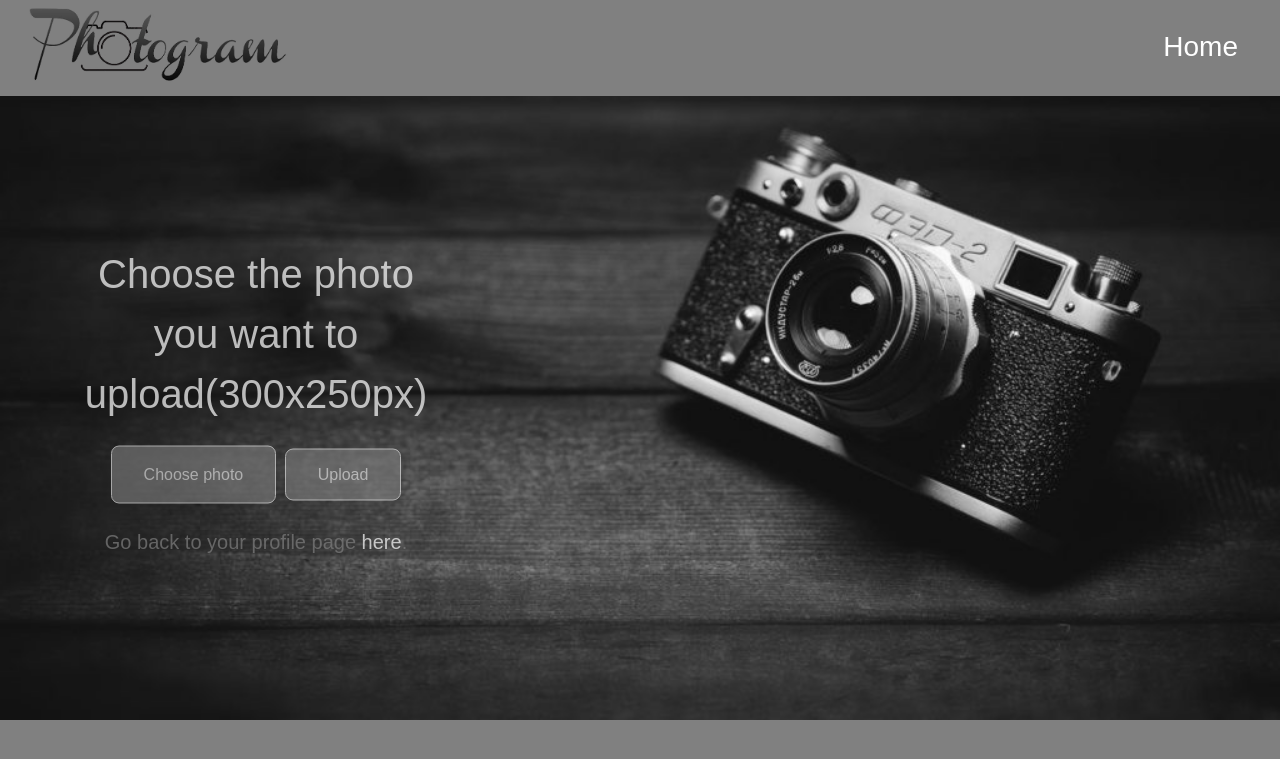
After one commit to inovas97/photogram, a PHP site: page /upload_avatar.php in a window 1280 px wide. The commit adds this page. Shown: the top 759 px of the page. Run offline with PHP 8.4, Linux system fonts and the light colour scheme; the visitor is signed in with stand-in values (Sample User, id 1).

Commit message:
eftiaxa to upload avatar

```diff
--- a/photographer.php
+++ b/photographer.php
@@ -56,7 +56,7 @@ if(array_key_exists('logout', $_POST)) {
                 echo '<img class="photographer_icon" src="assets/images/default_profil.png" style="width:20%" alt="Card image cap">';
             }
             else{
-                echo '<img class="photographer_icon" src="'.$photogrammer['profil_pick_dir'].'" alt="Card image cap">';
+                echo '<img class="photographer_icon" src="'.$photogrammer['profile_pick_dir'].'" alt="Card image cap">';
             }
             if($photogrammer['descr']==null){
                 echo '<p class="photographer_description">Enter description...</p>';
--- /dev/null
+++ b/upload_avatar.php
@@ -0,0 +1,39 @@
+<!DOCTYPE html>
+<html>
+    <head>
+        <title>Upload Photo</title>
+        <link rel="stylesheet" href="css/upload_styling.css">
+		<link rel="icon" href="assets/images/icon.png">
+    </head>
+    <body>
+        <nav class="bar" >
+        <a href="index.php"><img class="logo" src="assets/images/logo.jpg"></a>
+        </nav>
+        <nav class="menu_bar">
+            <ul class="menu_list">
+            <li class="menu_item"><a href="index.php">Home</a></li>
+            </ul>
+        </nav>
+        <form action="handlers/add_profile_pick.php" method="post" enctype="multipart/form-data" autocomplete="off">
+            <table class="upload_objects">
+                <tr><td class ="upload_headline">Choose the photo you want to upload(300x250px)</td></tr>
+                <tr>
+                    <td class="buttons">
+                        <div class="upload-btn-wrapper">
+                            <div class="button">Choose photo</div>
+                            <input type="file" name="uploadfile" required=""/>
+                            <input class="button" type="submit" name="uploadfilesub" value="Upload"/>
+                        </div>
+                    </td>
+                </tr>
+                <?php
+                session_start();
+                $user = $_SESSION['nickname'];
+                echo "<tr><td class ='upload_text'>Go back to your profile page <a href='photographer.php?nickname=$user'>here</a>.</td></tr>";
+                ?>
+
+            </table>
+
+        </form>
+    </body>
+</html>
```
Also changed, not shown: handlers/add_profile_pick.php (added, +19 -0 lines), photographs/3.jpg (added), profile_picks/12.jpg (added), profile_picks/13.jpg (added), profile_picks/14.jpg (added).
